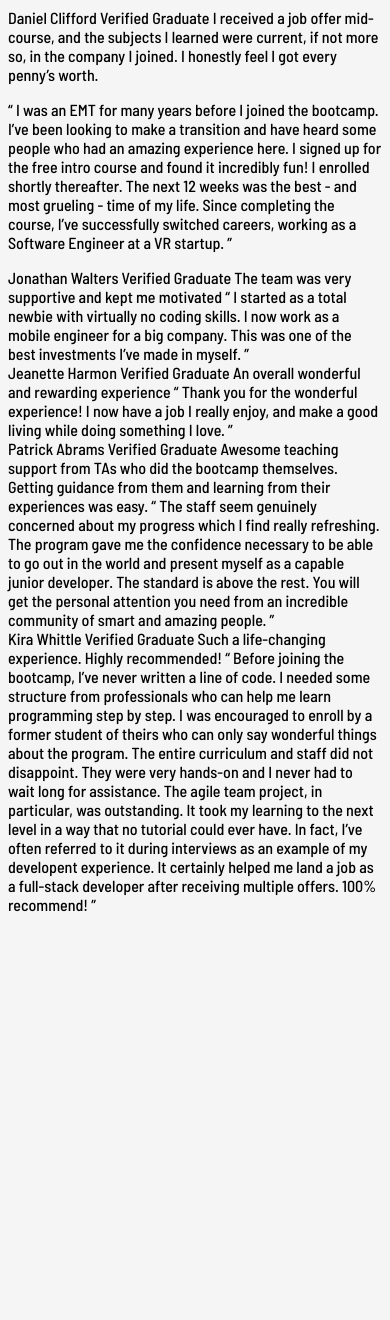
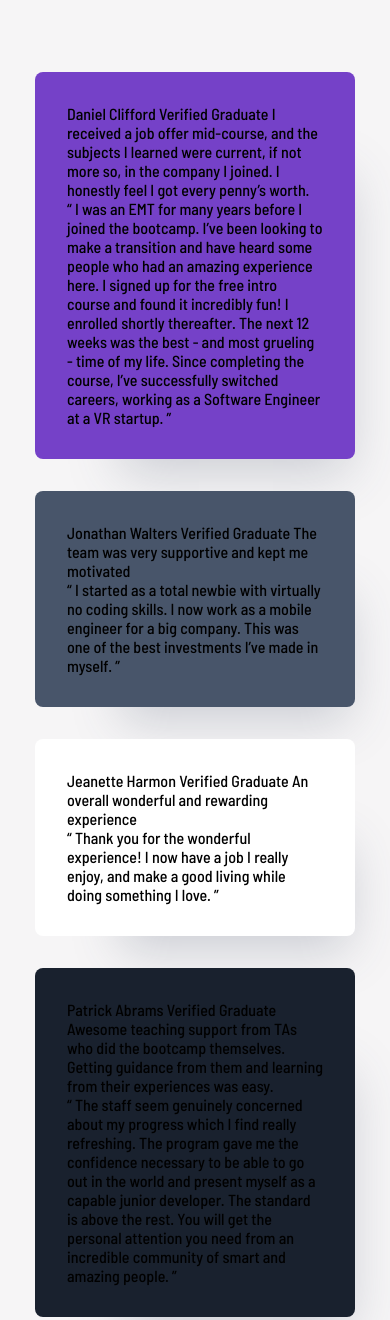
Before and after one commit to Michael-Andreas/testimonials-grid-section, a plain HTML site: page index.html in a window 390 px wide. Shown: the top 1320 px of the page. Before the commit the page ends 922 px from the top, so only its background shows below. Drawn offline with Linux system fonts and the light colour scheme.

Commit message:
added css for mobile

```diff
--- a/index.html
+++ b/index.html
@@ -27,50 +27,73 @@
           Daniel Clifford Verified Graduate I received a job offer mid-course,
           and the subjects I learned were current, if not more so, in the
           company I joined. I honestly feel I got every penny’s worth.
-          <p>
-            “ I was an EMT for many years before I joined the bootcamp. I’ve
-            been looking to make a transition and have heard some people who had
-            an amazing experience here. I signed up for the free intro course
-            and found it incredibly fun! I enrolled shortly thereafter. The next
-            12 weeks was the best - and most grueling - time of my life. Since
-            completing the course, I’ve successfully switched careers, working
-            as a Software Engineer at a VR startup. ”
-          </p>
+          <blockquote>
+            <p>
+              “ I was an EMT for many years before I joined the bootcamp. I’ve
+              been looking to make a transition and have heard some people who
+              had an amazing experience here. I signed up for the free intro
+              course and found it incredibly fun! I enrolled shortly thereafter.
+              The next 12 weeks was the best - and most grueling - time of my
+              life. Since completing the course, I’ve successfully switched
+              careers, working as a Software Engineer at a VR startup. ”
+            </p>
+          </blockquote>
         </article>
         <article>
           Jonathan Walters Verified Graduate The team was very supportive and
-          kept me motivated “ I started as a total newbie with virtually no
-          coding skills. I now work as a mobile engineer for a big company. This
-          was one of the best investments I’ve made in myself. ”
+          kept me motivated
+          <blockquote>
+          <p>
+            “ I started as a total newbie with virtually no coding skills. I now
+            work as a mobile engineer for a big company. This was one of the
+            best investments I’ve made in myself. ”
+          </p>
+          </blockquote>
         </article>
         <article>
           Jeanette Harmon Verified Graduate An overall wonderful and rewarding
-          experience “ Thank you for the wonderful experience! I now have a job
-          I really enjoy, and make a good living while doing something I love. ”
+          experience
+          <blockquote>
+          <p>
+            “ Thank you for the wonderful experience! I now have a job I really
+            enjoy, and make a good living while doing something I love. ”
+          </p>
+          </blockquote>
         </article>
         <article>
           Patrick Abrams Verified Graduate Awesome teaching support from TAs who
           did the bootcamp themselves. Getting guidance from them and learning
-          from their experiences was easy. “ The staff seem genuinely concerned
-          about my progress which I find really refreshing. The program gave me
-          the confidence necessary to be able to go out in the world and present
-          myself as a capable junior developer. The standard is above the rest.
-          You will get the personal attention you need from an incredible
-          community of smart and amazing people. ”
+          from their experiences was easy.
+          <blockquote>
+          <p>
+            “ The staff seem genuinely concerned about my progress which I find
+            really refreshing. The program gave me the confidence necessary to
+            be able to go out in the world and present myself as a capable
+            junior developer. The standard is above the rest. You will get the
+            personal attention you need from an incredible community of smart
+            and amazing people. ”
+          </p>
+          </blockquote>
         </article>
         <article>
           Kira Whittle Verified Graduate Such a life-changing experience. Highly
-          recommended! “ Before joining the bootcamp, I’ve never written a line
-          of code. I needed some structure from professionals who can help me
-          learn programming step by step. I was encouraged to enroll by a former
-          student of theirs who can only say wonderful things about the program.
-          The entire curriculum and staff did not disappoint. They were very
-          hands-on and I never had to wait long for assistance. The agile team
-          project, in particular, was outstanding. It took my learning to the
-          next level in a way that no tutorial could ever have. In fact, I’ve
-          often referred to it during interviews as an example of my developent
-          experience. It certainly helped me land a job as a full-stack
-          developer after receiving multiple offers. 100% recommend! ”
+          recommended!
+          <blockquote>
+          <p>
+            “ Before joining the bootcamp, I’ve never written a line of code. I
+            needed some structure from professionals who can help me learn
+            programming step by step. I was encouraged to enroll by a former
+            student of theirs who can only say wonderful things about the
+            program. The entire curriculum and staff did not disappoint. They
+            were very hands-on and I never had to wait long for assistance. The
+            agile team project, in particular, was outstanding. It took my
+            learning to the next level in a way that no tutorial could ever
+            have. In fact, I’ve often referred to it during interviews as an
+            example of my developent experience. It certainly helped me land a
+            job as a full-stack developer after receiving multiple offers. 100%
+            recommend! ”
+          </p>
+          </blockquote>
         </article>
       </section>
     </main>
--- a/styles.css
+++ b/styles.css
@@ -11,9 +11,45 @@
   --black: hsl(0, 0%, 7%);
 }
 
+* {
+  margin: 0;
+}
+
 body {
   font-family: "Barlow Semi Condensed", sans-serif;
   font-weight: 500;
   letter-spacing: 0px;
   background-color: #F6F5F6;
 }
+
+section {
+  display: grid;
+  gap: 32px;
+  padding: 72px 35px;
+}
+
+article {
+  padding: 32px;
+  border-radius: 8px;
+  box-shadow: 40px 60px 50px -47px rgba(72, 85, 106, 0.25);
+}
+
+article:nth-child(1) {
+  background-color: var(--purple-500);
+}
+
+article:nth-child(2) {
+  background-color: var(--grey-500);
+}
+
+article:nth-child(3) {
+  background-color: var(--white);
+}
+
+article:nth-child(4) {
+  background-color: var(--darkblue);
+}
+
+article:nth-child(5) {
+  background-color: var(--white);
+}
```
